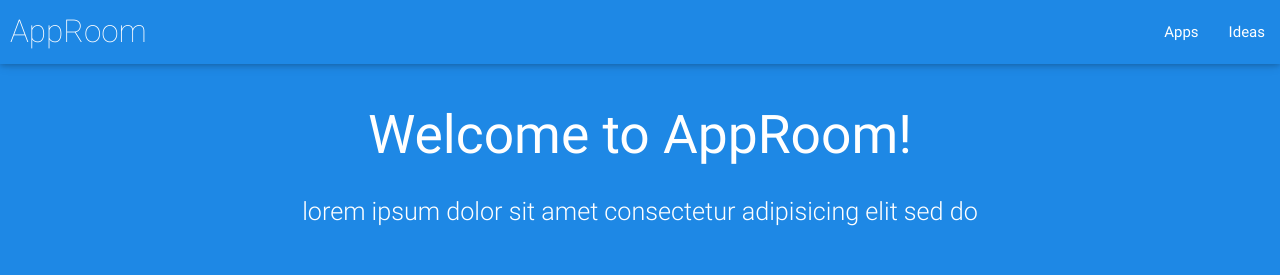
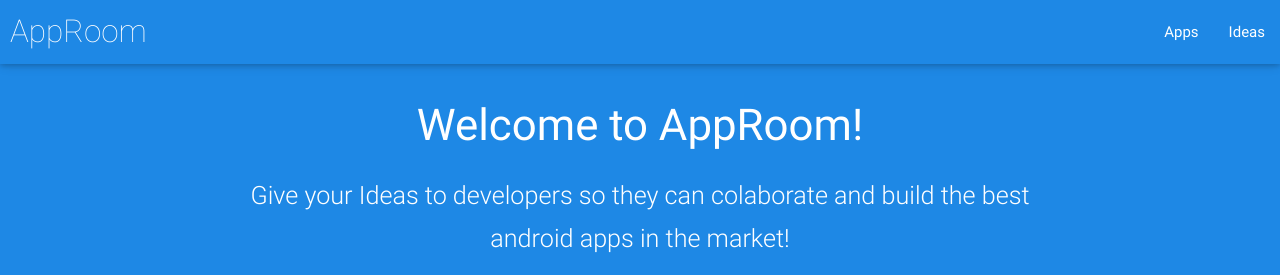
Before and after one commit to abhiniype/approom, a Django app: page / in a window 1280 px wide. Shown: the top 275 px of the page. Run offline with Django 3.2, Linux system fonts and the light colour scheme; some libraries are stand-ins or nearby versions.

Commit message:
Image from home page removed because it wasn't looking good

```diff
--- a/approom/templates/index.htm
+++ b/approom/templates/index.htm
@@ -1,13 +1,12 @@
 {% extends 'base.html' %}
 {% block head_title %}AppRoom{% endblock %}
 {% block content %}
-  <div id="fullpage">
+  <div id="fullpage" style="margin-bottom:20px">
     <div class="section" id="section1">
       <div class="container" style="text-align: center">
         <!--Section1 content goes here-->
-        <h2 class="white-text center-align" align="top">Welcome to AppRoom!</h2>
-        <p class="white-text flow-text center-align">{% lorem 10 w%}</p>
-        <img class="center-align" src="http://lorempixel.com/1100/300" style="margin-top: 20px">
+        <h3 class="white-text center-align" text-align="top">Welcome to AppRoom!</h2>
+        <p class="white-text flow-text center-align">Give your Ideas to developers so they can colaborate and build the best android apps in the market!</p>
         <a class="waves-effect waves-light btn red" style="margin-top: 50px" htef="">Browse Apps</a>
       </div>
     </div>
```
